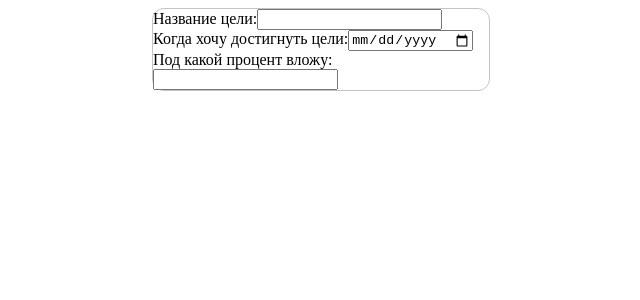
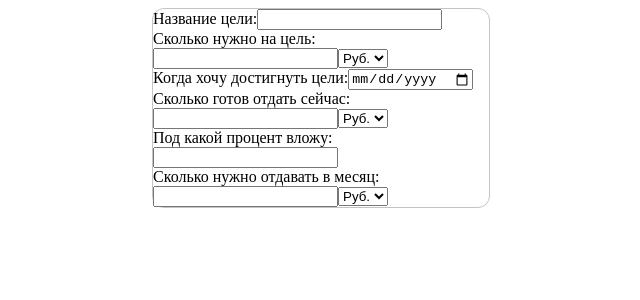
Before and after one commit to PavelG88/Piggy_bank, a React (Create React App) app: page / in a window 1280 px wide. Shown: the top 300 px of the page, without its empty margins (319-959 px from the left). Built offline with nearby package versions, Linux system fonts and the light colour scheme.

Commit message:
Added input money

```diff
--- a/src/components/InputMoney/InputMoney.js
+++ b/src/components/InputMoney/InputMoney.js
@@ -23,7 +23,7 @@ class InputMoney extends Component {
                         className="input-area__field-input"
                     />
                     <select name={this.props.name}>
-
+                        <option value="rub">Руб.</option>
                     </select>
                 </label>
             </div>
--- a/src/components/NewTarget/NewTarget.js
+++ b/src/components/NewTarget/NewTarget.js
@@ -1,5 +1,6 @@
 import React, { Component } from 'react';
 import InputArea from '../InputArea/InputArea';
+import InputMoney from '../InputMoney/InputMoney';
 
 import './NewTarget.css';
 
@@ -10,7 +11,7 @@ class NewTarget extends Component {
         finishDate: null,
         initialPayment: null,
         depositInterest: null,
-        mounthPayment: null
+        monthPayment: null
     }
 
     render() {
@@ -23,11 +24,23 @@ class NewTarget extends Component {
                         name='targetName'
                         type='text'
                     />
+                    <InputMoney
+                        id='targetCost'
+                        label='Сколько нужно на цель:'
+                        name='targetCost'
+                        type='number'
+                    />
                     <InputArea
                         id='finishDate'
                         label='Когда хочу достигнуть цели:'
                         name='finishDate'
                         type='date'
+                    />
+                    <InputMoney
+                        id='initialPayment'
+                        label='Сколько готов отдать сейчас:'
+                        name='initialPayment'
+                        type='number'
                     />
                     <InputArea
                         id='depositInterest'
@@ -35,7 +48,12 @@ class NewTarget extends Component {
                         name='depositInterest'
                         type='number'
                     />
-
+                    <InputMoney
+                        id='monthPayment'
+                        label='Сколько нужно отдавать в месяц:'
+                        name='monthPayment'
+                        type='number'
+                    />
 
                </form>
             </div>
```
